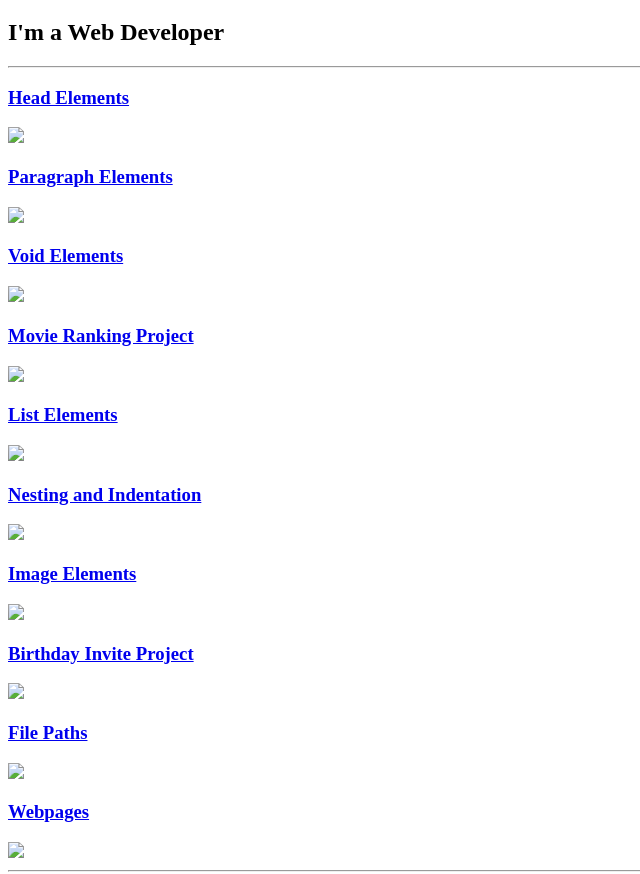
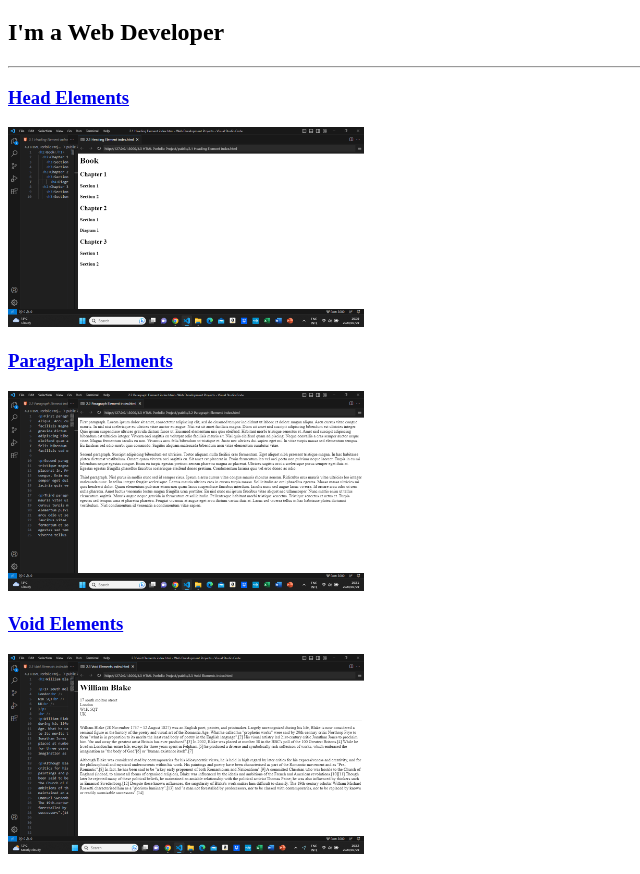
Before and after one commit to spaceknight117/Html-portfolio, a plain HTML site: page index.html in a window 1280 px wide. Shown: the part 61-935 px from the top of the page, without its empty margins (0-640 px from the left). Drawn offline with Linux system fonts and the light colour scheme.

Commit message:
Add files via upload

```diff
--- a/index.html
+++ b/index.html
@@ -12,34 +12,34 @@
    <h2>I'm a Web Developer</h2>
    <hr>
    <h3><a href="./public/2.1 Heading Element index.html">Head Elements</a></h3>
-   <img height="200" src="../4.3 HTML Porfolio Project/assets/images/Screenshot (2).png">
+   <img height="200" src="./assets/images/Screenshot (2).png">
 
    <h3><a href="./public/2.2 Paragraph Element index.html">Paragraph Elements</a></h3>
-   <img height="200" src="../4.3 HTML Porfolio Project/assets/images/Screenshot (3).png">
+   <img height="200" src="./assets/images/Screenshot (3).png">
 
    <h3><a href="./public/2.3 Void Elements index.html">Void Elements</a></h3>
-   <img height="200" src="../4.3 HTML Porfolio Project/assets/images/Screenshot (4).png">
+   <img height="200" src="./assets/images/Screenshot (4).png">
 
    <h3><a href="./public/2.4 Movie Ranking Project index.html">Movie Ranking Project</a></h3>
-   <img height="200" src="../4.3 HTML Porfolio Project/assets/images/Screenshot (5).png">
+   <img height="200" src="./assets/images/Screenshot (5).png">
 
    <h3><a href="./public/3.0 List Elements index.html">List Elements</a></h3>
-   <img height="200" src="../4.3 HTML Porfolio Project/assets/images/Screenshot (6).png">
+   <img height="200" src="./assets/images/Screenshot (6).png">
 
    <h3><a href="./public/3.1 Nesting and Indentation index.html">Nesting and Indentation</a></h3>
-   <img height="200" src="../4.3 HTML Porfolio Project/assets/images/Screenshot (7).png">
+   <img height="200" src="./assets/images/Screenshot (7).png">
 
    <h3><a href="./public/3.3 Image Elements index.html">Image Elements</a></h3>
-   <img height="200" src="../4.3 HTML Porfolio Project/assets/images/Screenshot (9).png">
+   <img height="200" src="./assets/images/Screenshot (9).png">
 
    <h3><a href="./public/3.4 Birthday Invite Project index.html">Birthday Invite Project</a></h3>
-   <img height="200" src="../4.3 HTML Porfolio Project/assets/images/Screenshot (10).png">
+   <img height="200" src="./assets/images/Screenshot (10).png">
 
    <h3><a href="./public/4.0 File Paths index.html">File Paths</a></h3>
-   <img height="200" src="../4.3 HTML Porfolio Project/assets/images/Screenshot (11).png">
+   <img height="200" src="./assets/images/Screenshot (11).png">
 
    <h3><a href="./public/4.1 Webpages index.html">Webpages</a></h3>
-   <img height="200" src="../4.3 HTML Porfolio Project/assets/images/Screenshot (12).png">
+   <img height="200" src="./assets/images/Screenshot (12).png">
 
    <hr>
    <a href="./public/about.html">About me</a>
```
